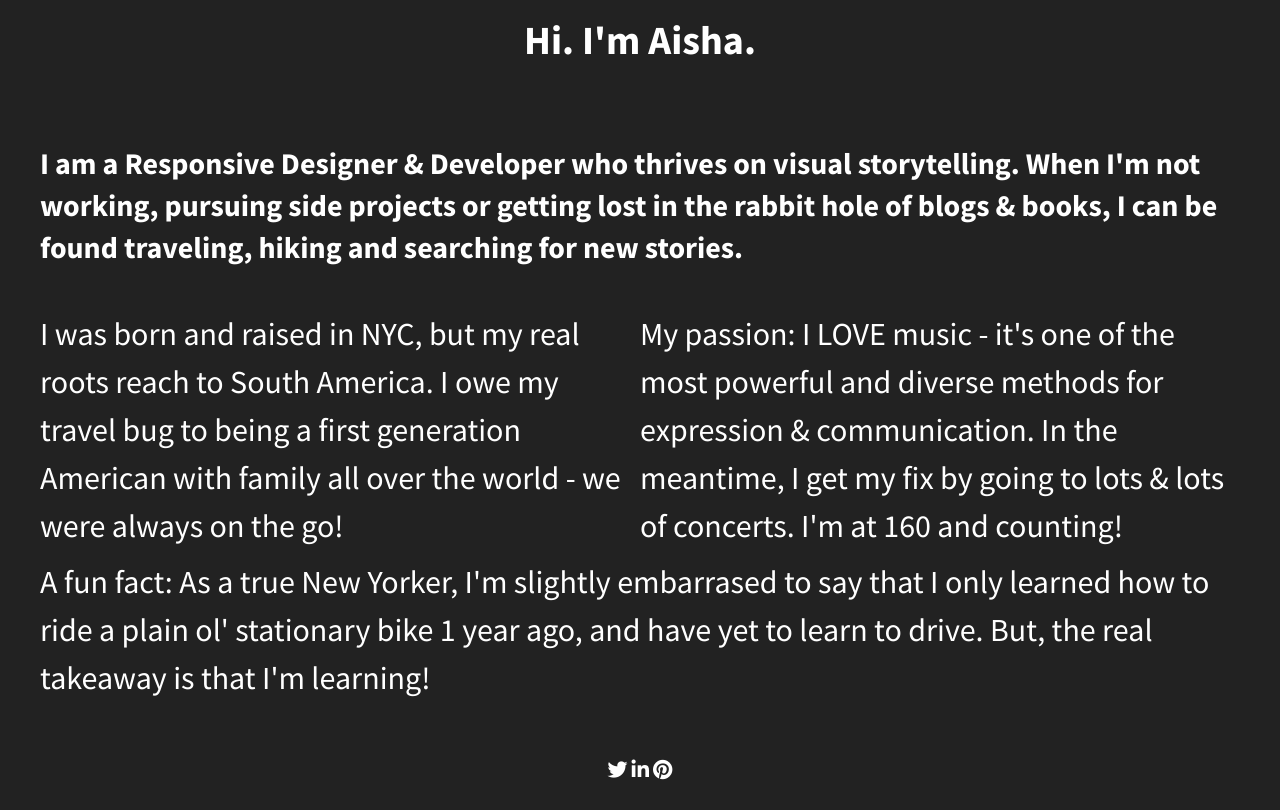
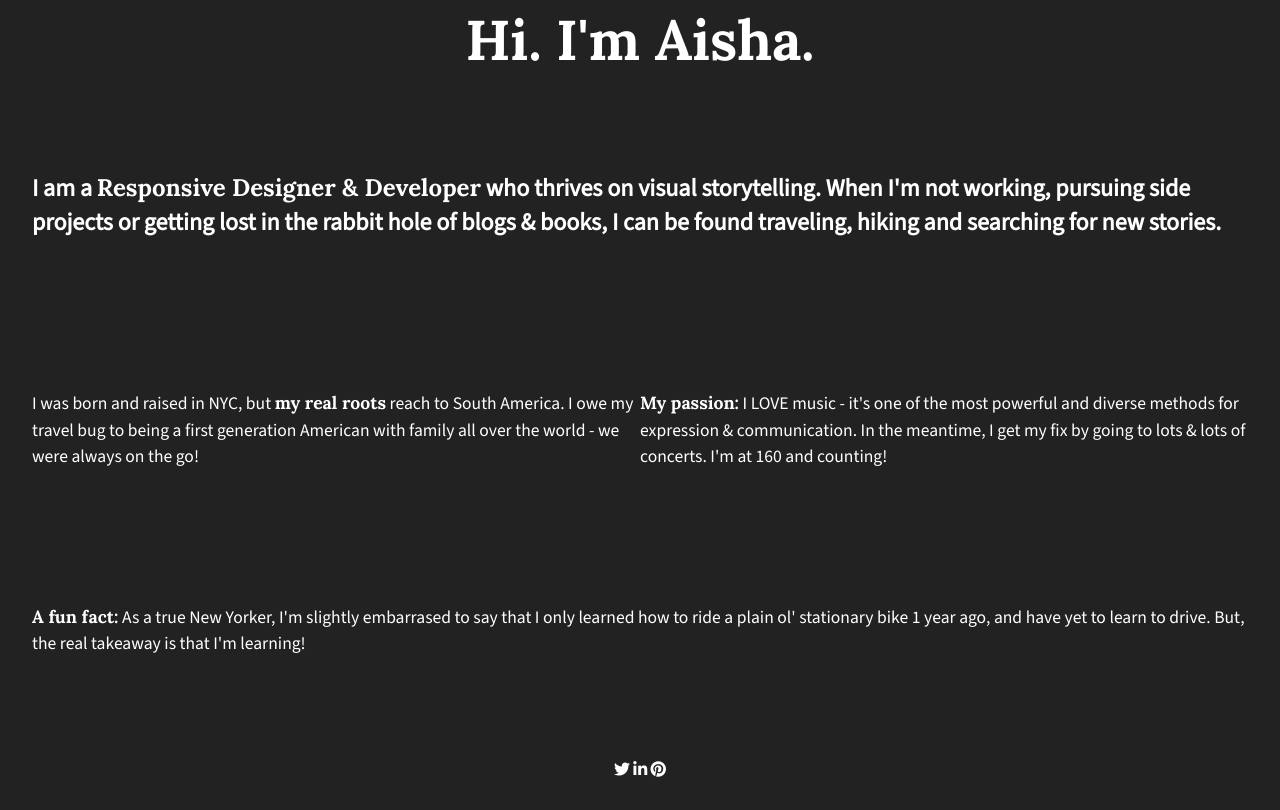
Before and after one commit to tkant763/206-flexbox-layout, a plain HTML site: page index.html in a window 1280 px wide. Drawn offline with nearby package versions, Linux system fonts and the light colour scheme.

Commit message:
Rough formatting of fonts

```diff
--- a/css/main.css
+++ b/css/main.css
@@ -102,9 +102,9 @@ html {
 }
 
 body {
-    font-family: 'Source Sans Pro', sans-serif;
+    font-family: 'Source Sans 3', sans-serif;
     padding: 0 2em;
-    font-size: 1.25em;
+    font-size: 1em;
     height: 100%;
     color: #fff;
 }
@@ -128,6 +128,11 @@ main {
     align-items: center;
 }
 
+h1 {
+    font-family: 'Lora', serif;
+    font-size: 3.5em;
+}
+
 .flex-container {
     display: flex;
     justify-content: space-between;
@@ -140,11 +145,14 @@ main {
     justify-content: center;
     align-items: center;
     line-height: 1.5em;
-    font-size: 1.6em;
+    font-size: 1.1em;
     width: 30%;
     height: 200px;
 }
 
+span {
+    font-family: 'Lora', serif;
+}
 /* ==========================================================================
    Helper classes
    ========================================================================== */
--- a/index.html
+++ b/index.html
@@ -13,7 +13,9 @@
         <link rel="stylesheet" href="css/normalize.css">
         <link rel="stylesheet" href="css/main.css">
         <script src="js/vendor/modernizr-2.8.3.min.js"></script>
-        <link href="https://fonts.googleapis.com/css?family=Lora|Source+Sans+Pro:400,700" rel="stylesheet">
+        <link rel="preconnect" href="https://fonts.googleapis.com">
+      <link rel="preconnect" href="https://fonts.gstatic.com" crossorigin>
+        <link href="https://fonts.googleapis.com/css2?family=Lora:wght@700&family=Source+Sans+3&display=swap" rel="stylesheet">
         <script src="https://kit.fontawesome.com/dce8a66e3f.js" crossorigin="anonymous"></script>
     </head>
     <body>
```
